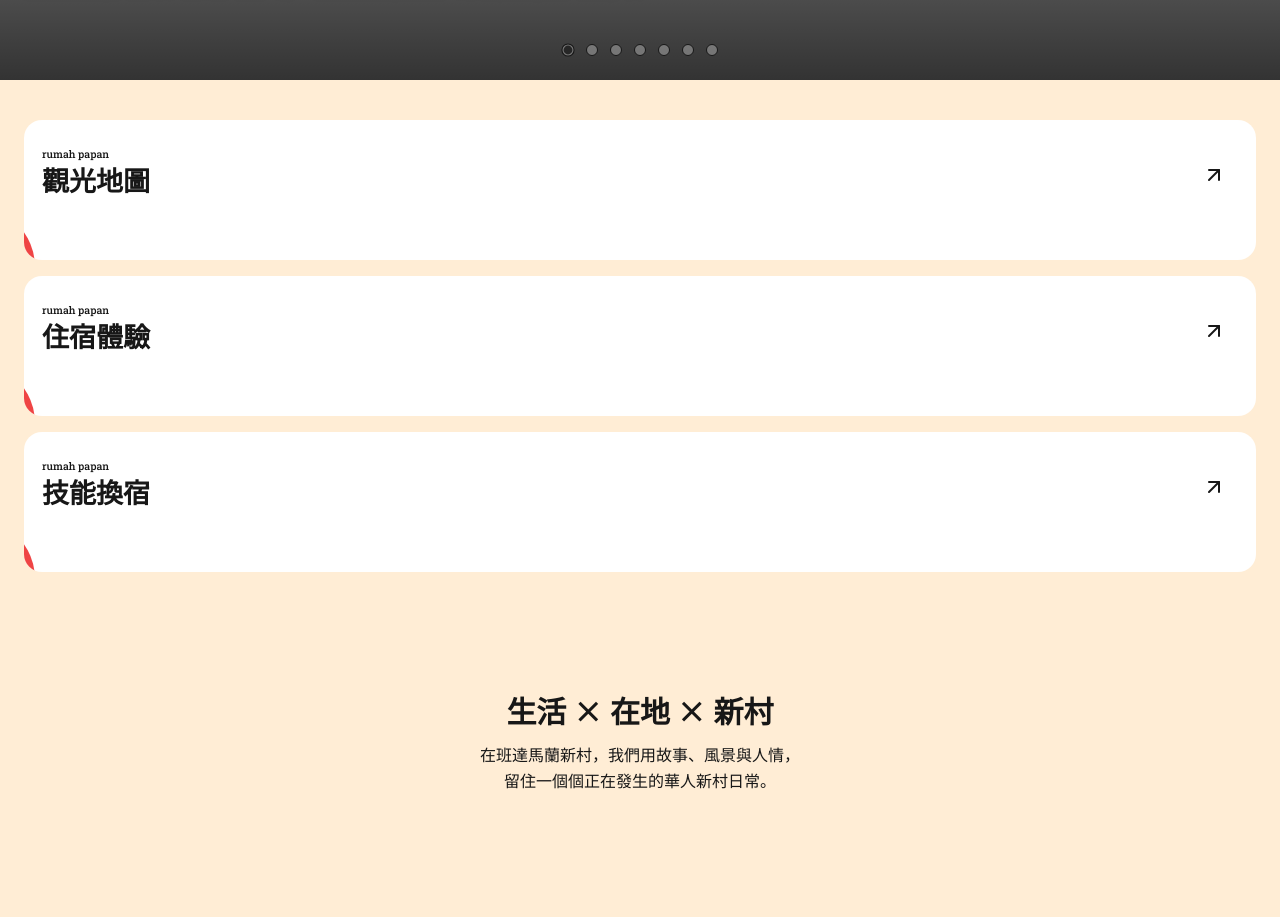
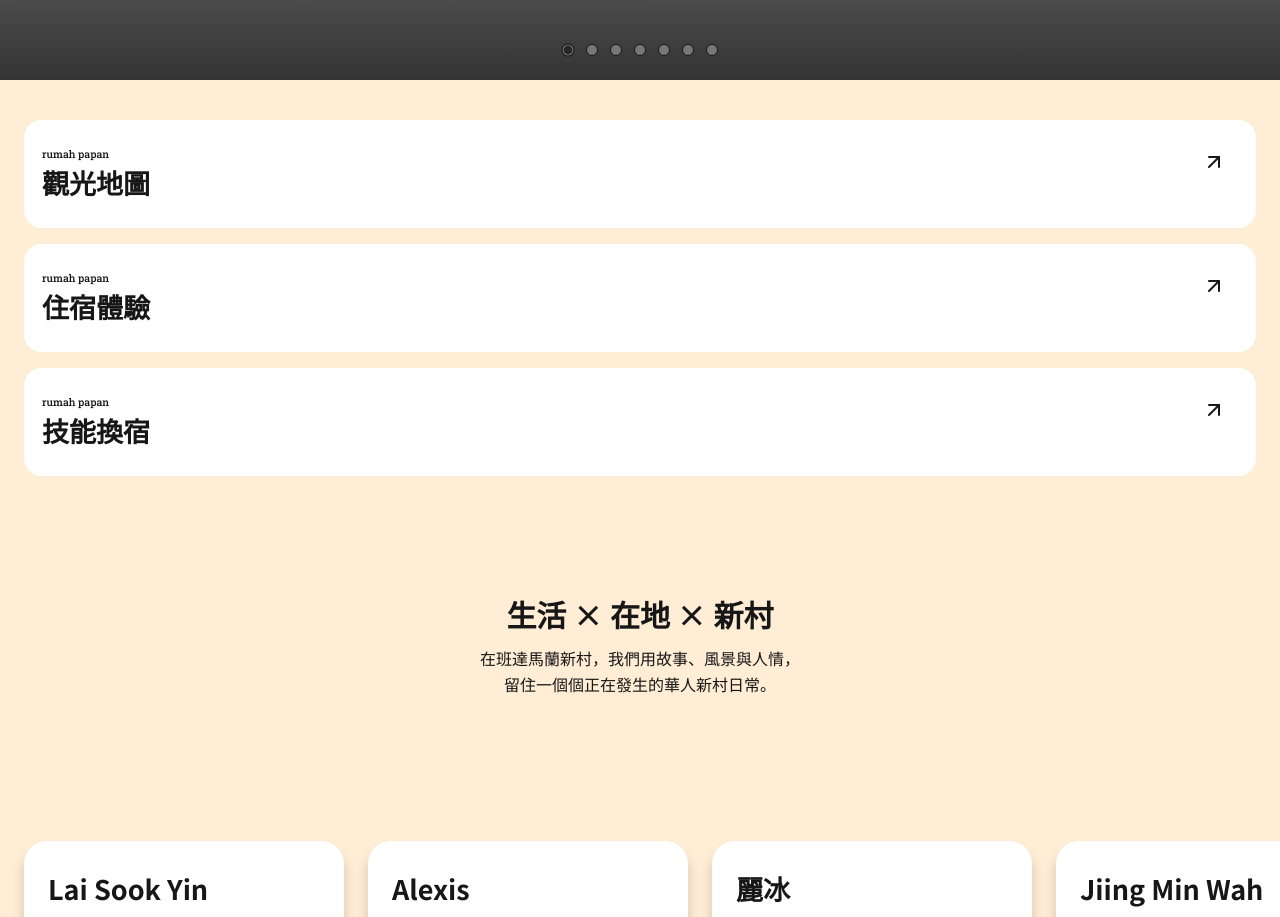
Before and after one commit to zellhuang0503/rumah_papan, a React (Vite) app: page /home in a window 1280 px wide. Shown: the part 1180-2097 px from the top of the page. Built offline with nearby package versions, Linux system fonts and the light colour scheme.

Commit message:
fix(home): refactor feature cards to auto height (hug content) to prevent text cropping

```diff
--- a/src/components/home/FeatureCards.tsx
+++ b/src/components/home/FeatureCards.tsx
@@ -16,23 +16,23 @@ export const FeatureCards: React.FC = () => {
                     <Link
                         key={index}
                         to={feature.path}
-                        className="relative w-full desktop:w-[408px] h-[140px] bg-white rounded-[18px] overflow-hidden group hover:shadow-xl hover:bg-[#F1592C] active:scale-95 active:bg-[#F1592C] transition-all duration-300"
+                        className="relative w-full desktop:w-[408px] min-h-[108px] h-auto bg-white rounded-[18px] overflow-hidden group hover:shadow-xl hover:bg-[#F1592C] active:scale-95 active:bg-[#F1592C] transition-all duration-300 flex flex-row items-center justify-between p-[18px] gap-2"
                     >
-                        <div className="absolute w-[120px] h-[120px] left-[-109.5px] top-[87px] bg-red-500 rounded-full" />
+                        <div className="absolute w-[120px] h-[120px] left-[-109.5px] top-[87px] bg-red-500 rounded-full transition-colors duration-300 group-hover:bg-white/20" />
 
-                        <div className="absolute right-[18px] top-[31.5px] p-[6px] rounded-full inline-flex justify-start items-center gap-[7.5px]">
+                        <div className="flex flex-col justify-center items-start z-10 max-w-[calc(100%-50px)]">
+                            <div className="text-neutral-900 group-hover:text-white group-active:text-white text-[10.5px] font-medium font-['Roboto_Slab'] leading-[15px] transition-colors duration-300">
+                                {feature.subtitle}
+                            </div>
+                            <div className="text-neutral-900 group-hover:text-white group-active:text-white text-[27px] font-bold font-['Noto_Sans_TC'] leading-tight transition-colors duration-300 mt-1">
+                                {feature.title}
+                            </div>
+                        </div>
+
+                        <div className="p-[6px] rounded-full inline-flex justify-center items-center z-10 flex-none self-start desktop:self-center">
                             {/* Arrow Icon without border as requested */}
                             <div className="w-[36px] h-[36px] flex items-center justify-center">
                                 <ArrowUpRight className="w-6 h-6 text-neutral-900 group-hover:text-white group-active:text-white transition-colors duration-300" />
-                            </div>
-                        </div>
-
-                        <div className="absolute left-[18px] top-[27px] w-[150px] inline-flex flex-col justify-start items-start">
-                            <div className="self-stretch justify-start text-neutral-900 group-hover:text-white group-active:text-white text-[10.5px] font-medium font-['Roboto_Slab'] leading-[15px] transition-colors duration-300">
-                                {feature.subtitle}
-                            </div>
-                            <div className="self-stretch justify-start text-neutral-900 group-hover:text-white group-active:text-white text-[27px] font-bold font-['Noto_Sans_TC'] leading-[36.75px] transition-colors duration-300">
-                                {feature.title}
                             </div>
                         </div>
                     </Link>
```
